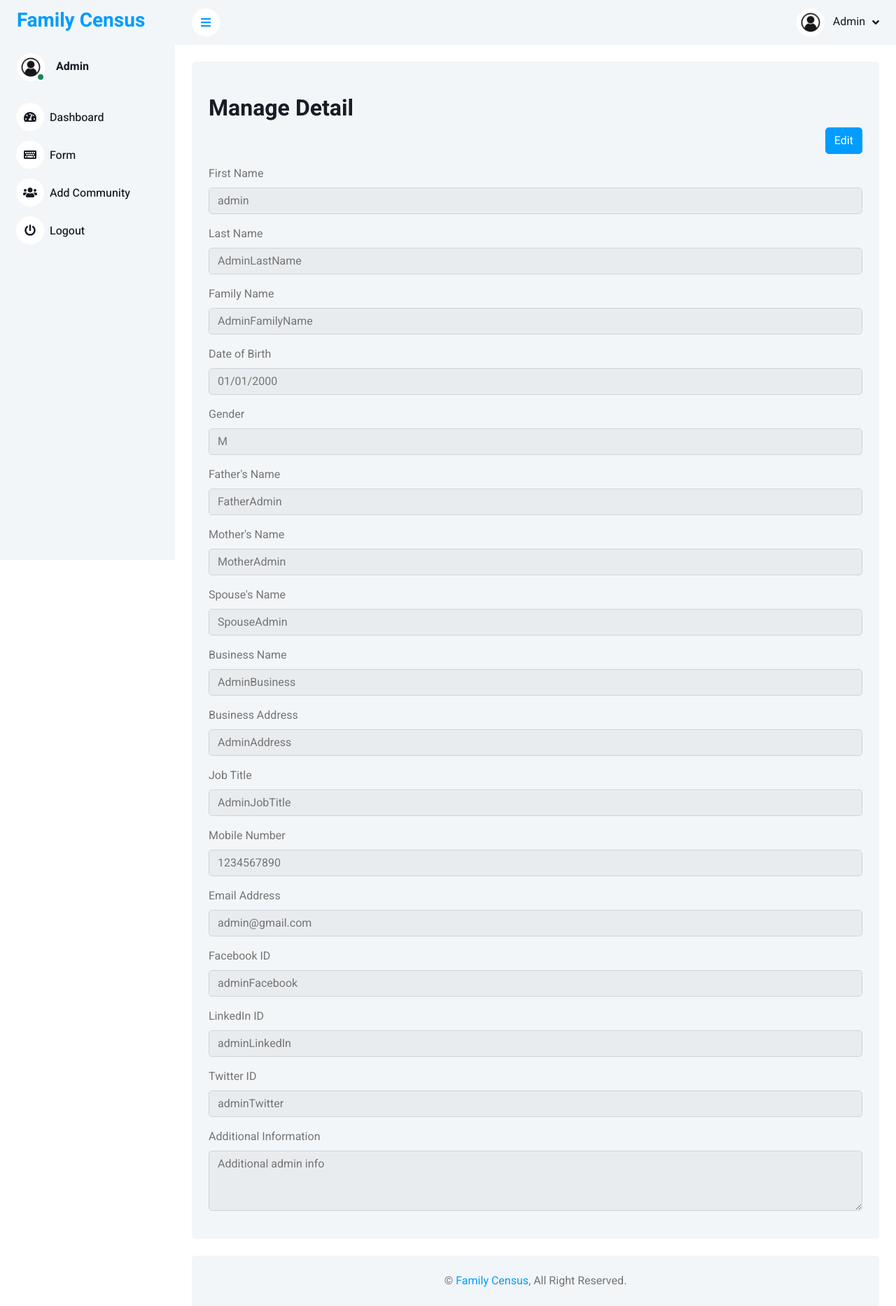
After one commit to Ahmedraza56/family-census, a PHP site: page /detail.php in a window 1280 px wide. The commit adds this page. Shown: the whole page at 70% size. Run offline with PHP 8.4, Linux system fonts and the light colour scheme; a user stored in the database is signed in; data comes from the database, SQL or seed files in the repository; some libraries are stand-ins or nearby versions.

Commit message:
initial commit

```diff
--- /dev/null
+++ b/detail.php
@@ -0,0 +1,179 @@
+<?php
+session_start();
+
+include "config.php";
+
+ini_set('display_errors', 1);
+error_reporting(E_ALL);
+
+// Check if the user is logged in by verifying the user ID in the session
+if (!isset($_SESSION['user_id'])) {
+    echo "User is not logged in. Please log in first.";
+    exit();
+}
+
+$user_id = $_SESSION['user_id'];
+
+// Fetch user details from the database
+$sql = "SELECT * FROM members WHERE user_id = '$user_id'";
+$result = mysqli_query($conn, $sql);
+
+if (mysqli_num_rows($result) > 0) {
+    $user_details = mysqli_fetch_assoc($result);
+} else {
+    echo "No user details found.";
+    exit();
+}
+
+// Update user details if form is submitted
+if ($_SERVER['REQUEST_METHOD'] == 'POST') {
+    $first_name = mysqli_real_escape_string($conn, $_POST['first_name']);
+    $last_name = mysqli_real_escape_string($conn, $_POST['last_name']);
+    $family_name = mysqli_real_escape_string($conn, $_POST['family_name']);
+    $date_of_birth = mysqli_real_escape_string($conn, $_POST['date_of_birth']);
+    $gender = mysqli_real_escape_string($conn, $_POST['gender']);
+    $father_name = mysqli_real_escape_string($conn, $_POST['father_name']);
+    $mother_name = mysqli_real_escape_string($conn, $_POST['mother_name']);
+    $spouse_name = mysqli_real_escape_string($conn, $_POST['spouse_name']);
+    $business_name = mysqli_real_escape_string($conn, $_POST['business_name']);
+    $business_address = mysqli_real_escape_string($conn, $_POST['business_address']);
+    $job_title = mysqli_real_escape_string($conn, $_POST['job_title']);
+    $mobile_number = mysqli_real_escape_string($conn, $_POST['mobile_number']);
+    $email = mysqli_real_escape_string($conn, $_POST['email']);
+    $facebook_id = mysqli_real_escape_string($conn, $_POST['facebook_id']);
+    $linkedin_id = mysqli_real_escape_string($conn, $_POST['linkedin_id']);
+    $twitter_id = mysqli_real_escape_string($conn, $_POST['twitter_id']);
+    $additional_info = mysqli_real_escape_string($conn, $_POST['additional_info']);
+
+    $update_sql = "UPDATE members SET
+        first_name='$first_name',
+        last_name='$last_name',
+        family_name='$family_name',
+        date_of_birth='$date_of_birth',
+        gender='$gender',
+        father_name='$father_name',
+        mother_name='$mother_name',
+        spouse_name='$spouse_name',
+        business_name='$business_name',
+        business_address='$business_address',
+        job_title='$job_title',
+        mobile_number='$mobile_number',
+        email='$email',
+        facebook_id='$facebook_id',
+        linkedin_id='$linkedin_id',
+        twitter_id='$twitter_id',
+        additional_info='$additional_info'
+        WHERE user_id='$user_id'";
+
+    if (mysqli_query($conn, $update_sql)) {
+    } else {
+        echo "Error updating record: " . mysqli_error($conn);
+    }
+
+    // Refresh the user details after update
+    $result = mysqli_query($conn, $sql);
+    if (mysqli_num_rows($result) > 0) {
+        $user_details = mysqli_fetch_assoc($result);
+    }
+}
+
+mysqli_close($conn);
+?>
+
+<?php include "header.php" ?>
+
+<div class="container-fluid pt-4 px-4">
+    <div class="row g-4">
+        <div class="col-12">
+            <div class="bg-light rounded h-100 p-4">
+                <h2 class="mt-4">Manage Detail</h2>
+                <form id="userDetailsForm" action="" method="POST">
+                <div class="mb-3 text-end">
+                        <button type="button" class="btn btn-primary" id="editButton" onclick="enableEditing()">Edit</button>
+                        <button type="submit" class="btn btn-success" id="updateButton" style="display:none;">Update</button>
+                    </div>
+                    <div class="mb-3">
+                        <label for="first_name" class="form-label">First Name</label>
+                        <input type="text" class="form-control" id="first_name" name="first_name" value="<?php echo $user_details['first_name']; ?>" readonly>
+                    </div>
+                    <div class="mb-3">
+                        <label for="last_name" class="form-label">Last Name</label>
+                        <input type="text" class="form-control" id="last_name" name="last_name" value="<?php echo $user_details['last_name']; ?>" readonly>
+                    </div>
+                    <div class="mb-3">
+                        <label for="family_name" class="form-label">Family Name</label>
+                        <input type="text" class="form-control" id="family_name" name="family_name" value="<?php echo $user_details['family_name']; ?>" readonly>
+                    </div>
+                    <div class="mb-3">
+                        <label for="date_of_birth" class="form-label">Date of Birth</label>
+                        <input type="date" class="form-control" id="date_of_birth" name="date_of_birth" value="<?php echo $user_details['date_of_birth']; ?>" readonly>
+                    </div>
+                    <div class="mb-3">
+                        <label for="gender" class="form-label">Gender</label>
+                        <input type="text" class="form-control" id="gender" name="gender" value="<?php echo $user_details['gender']; ?>" readonly>
+                    </div>
+                    <div class="mb-3">
+                        <label for="father_name" class="form-label">Father's Name</label>
+                        <input type="text" class="form-control" id="father_name" name="father_name" value="<?php echo $user_details['father_name']; ?>" readonly>
+                    </div>
+                    <div class="mb-3">
+                        <label for="mother_name" class="form-label">Mother's Name</label>
+                        <input type="text" class="form-control" id="mother_name" name="mother_name" value="<?php echo $user_details['mother_name']; ?>" readonly>
+                    </div>
+                    <div class="mb-3">
+                        <label for="spouse_name" class="form-label">Spouse's Name</label>
+                        <input type="text" class="form-control" id="spouse_name" name="spouse_name" value="<?php echo $user_details['spouse_name']; ?>" readonly>
+                    </div>
+                    <div class="mb-3">
+                        <label for="business_name" class="form-label">Business Name</label>
+                        <input type="text" class="form-control" id="business_name" name="business_name" value="<?php echo $user_details['business_name']; ?>" readonly>
+                    </div>
+                    <div class="mb-3">
+                        <label for="business_address" class="form-label">Business Address</label>
+                        <input type="text" class="form-control" id="business_address" name="business_address" value="<?php echo $user_details['business_address']; ?>" readonly>
+                    </div>
+                    <div class="mb-3">
+                        <label for="job_title" class="form-label">Job Title</label>
+                        <input type="text" class="form-control" id="job_title" name="job_title" value="<?php echo $user_details['job_title']; ?>" readonly>
+                    </div>
+                    <div class="mb-3">
+                        <label for="mobile_number" class="form-label">Mobile Number</label>
+                        <input type="tel" class="form-control" id="mobile_number" name="mobile_number" value="<?php echo $user_details['mobile_number']; ?>" readonly>
+                    </div>
+                    <div class="mb-3">
+                        <label for="email" class="form-label">Email Address</label>
+                        <input type="email" class="form-control" id="email" name="email" value="<?php echo $user_details['email']; ?>" readonly>
+                    </div>
+                    <div class="mb-3">
+                        <label for="facebook_id" class="form-label">Facebook ID</label>
+                        <input type="text" class="form-control" id="facebook_id" name="facebook_id" value="<?php echo $user_details['facebook_id']; ?>" readonly>
+                    </div>
+                    <div class="mb-3">
+                        <label for="linkedin_id" class="form-label">LinkedIn ID</label>
+                        <input type="text" class="form-control" id="linkedin_id" name="linkedin_id" value="<?php echo $user_details['linkedin_id']; ?>" readonly>
+                    </div>
+                    <div class="mb-3">
+                        <label for="twitter_id" class="form-label">Twitter ID</label>
+                        <input type="text" class="form-control" id="twitter_id" name="twitter_id" value="<?php echo $user_details['twitter_id']; ?>" readonly>
+                    </div>
+                    <div class="mb-3">
+                        <label for="additional_info" class="form-label">Additional Information</label>
+                        <textarea class="form-control" id="additional_info" name="additional_info" rows="3" readonly><?php echo $user_details['additional_info']; ?></textarea>
+                    </div>
+                </form>
+            </div>
+        </div>
+    </div>
+</div>
+
+<script>
+function enableEditing() {
+    const form = document.getElementById('userDetailsForm');
+    const inputs = form.querySelectorAll('input, textarea');
+    inputs.forEach(input => input.removeAttribute('readonly'));
+    document.getElementById('editButton').style.display = 'none';
+    document.getElementById('updateButton').style.display = 'inline-block';
+}
+</script>
+
+<?php include "footer.php" ?>
--- a/footer.php
+++ b/footer.php
@@ -3,8 +3,11 @@
     <div class="bg-light rounded-top p-4">
         <div class="row">
             <div class="col-12 col-sm-12 text-center text-sm-center">
-                &copy; <a href="index.php">Family Census</a>, All Right Reserved.
-            </div>
+            <?php if ($_SESSION['role'] == 1): ?>
+                                &copy; <a href="index.php">Family Census</a>, All Right Reserved.
+                            <?php else: ?>
+                                &copy; Family Census, All Right Reserved.
+                            <?php endif; ?>            </div>
 
         </div>
     </div>
--- a/header.php
+++ b/header.php
@@ -1,16 +1,17 @@
 <?php
+ob_start();
+// ini_set('display_errors', 1);
+// error_reporting(E_ALL);
+include "config.php";
 
-ini_set('display_errors', 1);
-error_reporting(E_ALL);
-
-include "config.php";
-session_start();
+if (session_status() == PHP_SESSION_NONE) {
+    session_start();
+}
 
 if(!isset($_SESSION['user_id'])) {
     header("Location: signin.php");
     exit();
 }
-
 
 $user_id = $_SESSION['user_id'];
 $query = "SELECT `name` , `role` FROM users WHERE id = '$user_id'";
@@ -22,14 +23,15 @@ if($result) {
     $name = $row['name'];
     $role = $row['role'];
 
-
     $_SESSION['name'] = $name;
     $_SESSION['role'] = $role;
 
 } else {
     $_SESSION['name'] = 'User';
 }
+ob_flush();
 ?>
+
 
 
 <!DOCTYPE html>
@@ -85,9 +87,15 @@ if($result) {
         <!-- Sidebar Start -->
         <div class="sidebar pe-4 pb-3">
             <nav class="navbar bg-light navbar-light">
-                <a href="index.php" class="navbar-brand mx-4 mb-3">
-                    <h3 class="text-primary">Family Census</h3>
-                </a>
+            <?php if ($_SESSION['role'] == 1): ?>
+                    <a href="index.php" class="navbar-brand mx-4 mb-3">
+                        <h3 class="text-primary">Family Census</h3>
+                    </a>
+                <?php else: ?>
+                    <div class="navbar-brand mx-4 mb-3">
+                        <h3 class="text-primary">Family Census</h3>
+                    </div>
+                <?php endif; ?>
                 <div class="d-flex align-items-center ms-4 mb-4">
                     <div class="position-relative">
                         <img class="rounded-circle" src="img/user.jpg" alt="" style="width: 40px; height: 40px;">
@@ -102,6 +110,7 @@ if($result) {
                 <div class="navbar-nav w-100">
                 <?php if($_SESSION['role'] == 0): ?>
                         <a href="form.php" class="nav-item nav-link <?php if(basename($_SERVER['PHP_SELF']) == 'form.php') echo 'active'; ?>"><i class="fa fa-keyboard me-2"></i>Form</a>
+                        <a href="detail.php" class="nav-item nav-link <?php if(basename($_SERVER['PHP_SELF']) == 'detail.php') echo 'active'; ?>"><i class="fa fa-info-circle me-2"></i>Manage Detail</a>
                     <?php endif; ?>
 
                     <?php if($_SESSION['role'] == 1): ?>
```
Also changed, not shown: form.php (+24 -11 lines).
